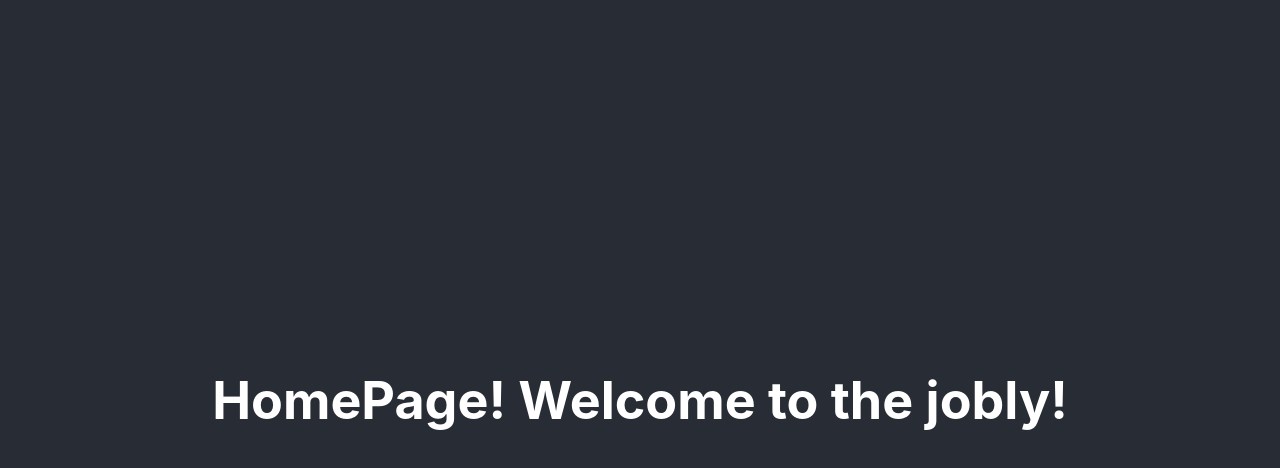
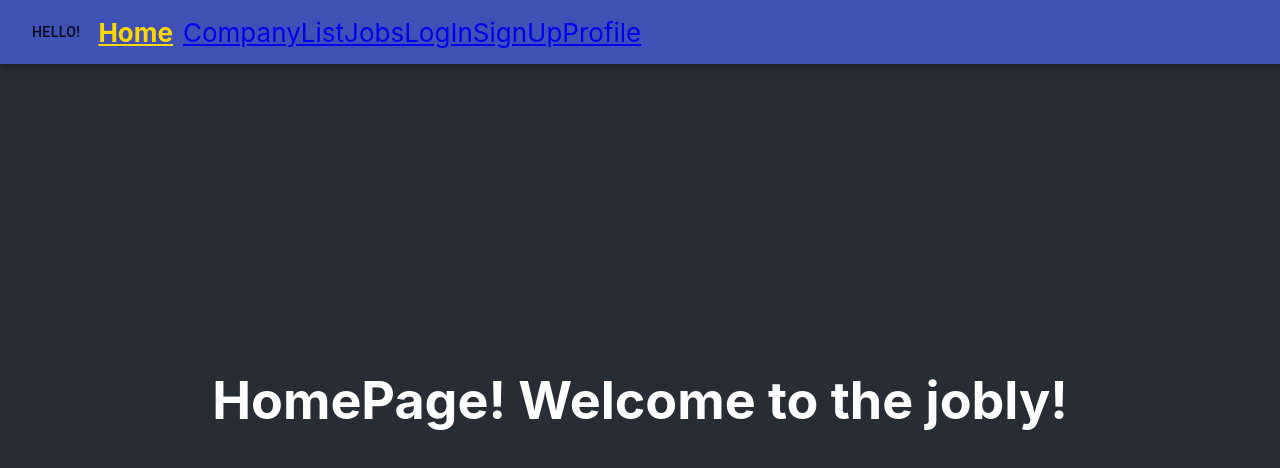
Before and after one commit to dengxinjuan/jobly-react-frontend, a React (Create React App) app: page / in a window 1280 px wide. Shown: the top 468 px of the page. Built offline with nearby package versions, Linux system fonts and the light colour scheme; no server answers.

Commit message:
adding navbaR

```diff
--- a/package.json
+++ b/package.json
@@ -3,6 +3,7 @@
   "version": "0.1.0",
   "private": true,
   "dependencies": {
+    "@material-ui/core": "^4.11.3",
     "@testing-library/jest-dom": "^5.11.10",
     "@testing-library/react": "^11.2.6",
     "@testing-library/user-event": "^12.8.3",
--- a/src/App.css
+++ b/src/App.css
@@ -36,3 +36,8 @@
     transform: rotate(360deg);
   }
 }
+
+* > body {
+  margin: 0;
+  box-sizing: border-box;
+}
--- a/src/App.js
+++ b/src/App.js
@@ -3,6 +3,8 @@ import JoblyApi from "./api";
 import axios from "axios";
 import { useEffect, useState } from "react";
 import Routes from "./Routes";
+import { BrowserRouter } from "react-router-dom";
+import NavBar from "./NavBar";
 
 function App() {
   /*const [companies, setCompanies] = useState({});
@@ -17,11 +19,14 @@ function App() {
 
   console.log(companies);*/
   return (
-    <div className="App">
-      <header className="App-header">
-        <Routes />
-      </header>
-    </div>
+    <BrowserRouter>
+      <div className="App">
+        <header className="App-header">
+          <NavBar />
+          <Routes />
+        </header>
+      </div>
+    </BrowserRouter>
   );
 }
 
--- /dev/null
+++ b/src/NavBar.js
@@ -0,0 +1,42 @@
+import { NavLink } from "react-router-dom";
+import { AppBar, Toolbar, Button } from "@material-ui/core";
+
+const ACTIVE_STYLE = {
+  fontWeight: "bold",
+  color: "gold",
+  margin: "10px",
+};
+
+function NavBar() {
+  return (
+    <AppBar>
+      <Toolbar>
+        <Button>Hello!</Button>
+        <NavLink exact to="/" activeStyle={ACTIVE_STYLE}>
+          Home
+        </NavLink>
+        <div>
+          <NavLink exact to="/companies" activeStyle={ACTIVE_STYLE}>
+            CompanyList
+          </NavLink>
+
+          <NavLink exact to="/jobs" activeStyle={ACTIVE_STYLE}>
+            Jobs
+          </NavLink>
+
+          <NavLink exact to="/login" activeStyle={ACTIVE_STYLE}>
+            LogIn
+          </NavLink>
+          <NavLink exact to="/signup" activeStyle={ACTIVE_STYLE}>
+            SignUp
+          </NavLink>
+          <NavLink exact to="/profile" activeStyle={ACTIVE_STYLE}>
+            Profile
+          </NavLink>
+        </div>
+      </Toolbar>
+    </AppBar>
+  );
+}
+
+export default NavBar;
--- a/src/Routes.js
+++ b/src/Routes.js
@@ -4,13 +4,13 @@ import CompanyList from "./CompanyList";
 import HomePage from "./Homepage";
 import JobList from "./JobList";
 import LoginForm from "./LoginForm";
+import NavBar from "./NavBar";
 import ProfileForm from "./ProfileForm";
 import SignUpForm from "./SignUpForm";
 
 function Routes() {
   return (
     <div>
-      <BrowserRouter>
       <Switch>
         <Route exact path="/">
           <HomePage />
@@ -34,7 +34,6 @@ function Routes() {
           <ProfileForm />
         </Route>
       </Switch>
-      </BrowserRouter>
     </div>
   );
 }
```
Also changed, not shown: 1 other file (tests, documents, lock files or other folders). Lines whose indentation alone changed are shown as unchanged.
